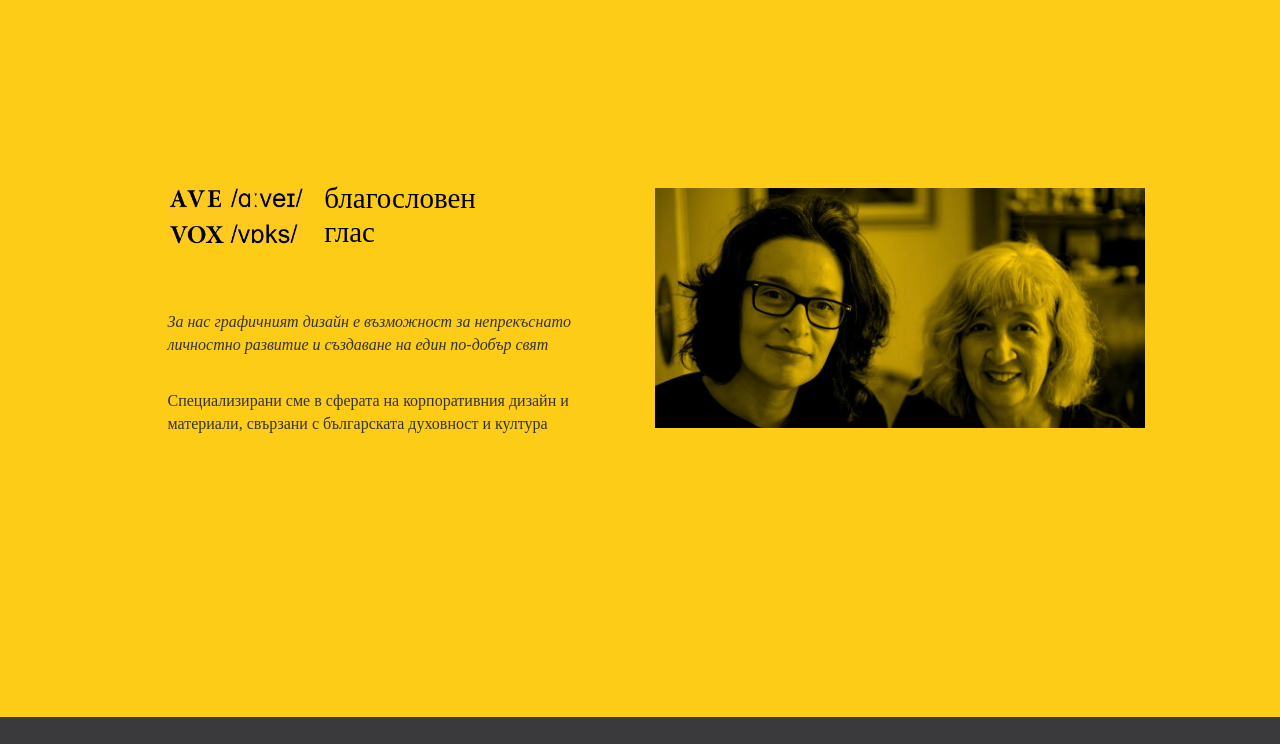
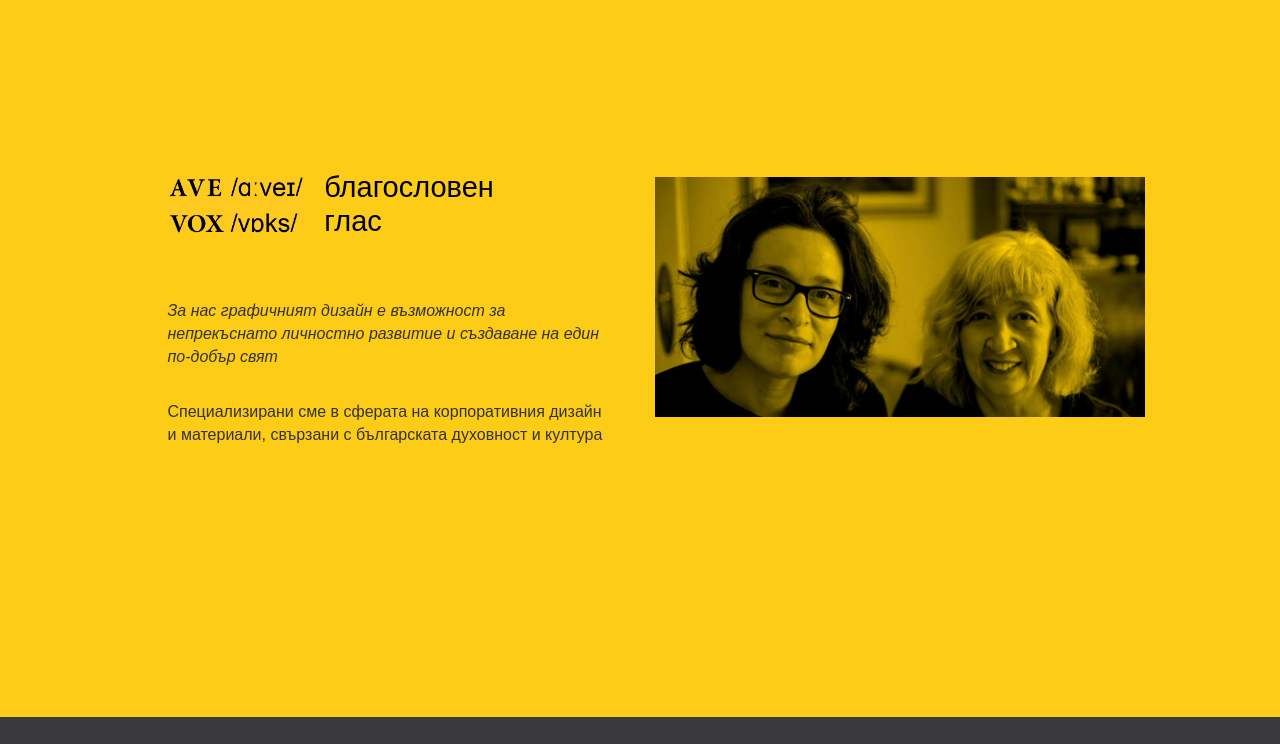
Before and after one commit to avevoxdesign/avevox.github.io, a website: page index.html in a window 1280 px wide. Shown: the part 83-827 px from the top of the page. Drawn offline with Linux system fonts and the light colour scheme.

Commit message:
sans-serif

```diff
--- a/static/css/custom.css
+++ b/static/css/custom.css
@@ -19,7 +19,8 @@
 }
 
 body {
-  font-family: 'MyriadProRegular';
+  font-family: 'MyriadProRegular', sans-serif;
+  font-family: sans-serif;
   display: inline-block;
   text-align: left;
   width: 100%;
```
